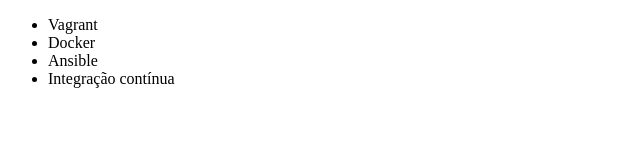
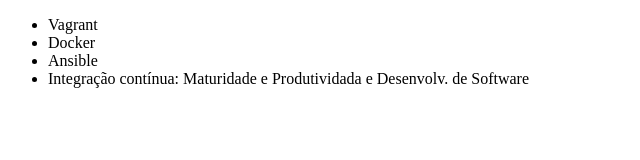
Before and after one commit to Jaimerson365/alura-git, a plain HTML site: page index.html in a window 1280 px wide. Shown: the whole page, without its empty margins (0-640 px from the left). Drawn offline with Linux system fonts and the light colour scheme.

Commit message:
Renomeando o curso de integração contínua

```diff
--- a/index.html
+++ b/index.html
@@ -11,7 +11,7 @@
         <li>Vagrant</li>
         <li>Docker</li>
         <li>Ansible</li>
-        <li>Integração contínua</li>
+        <li>Integração contínua: Maturidade e Produtividada e Desenvolv. de Software</li>
     </ul>
 </body>
 </html>
```
